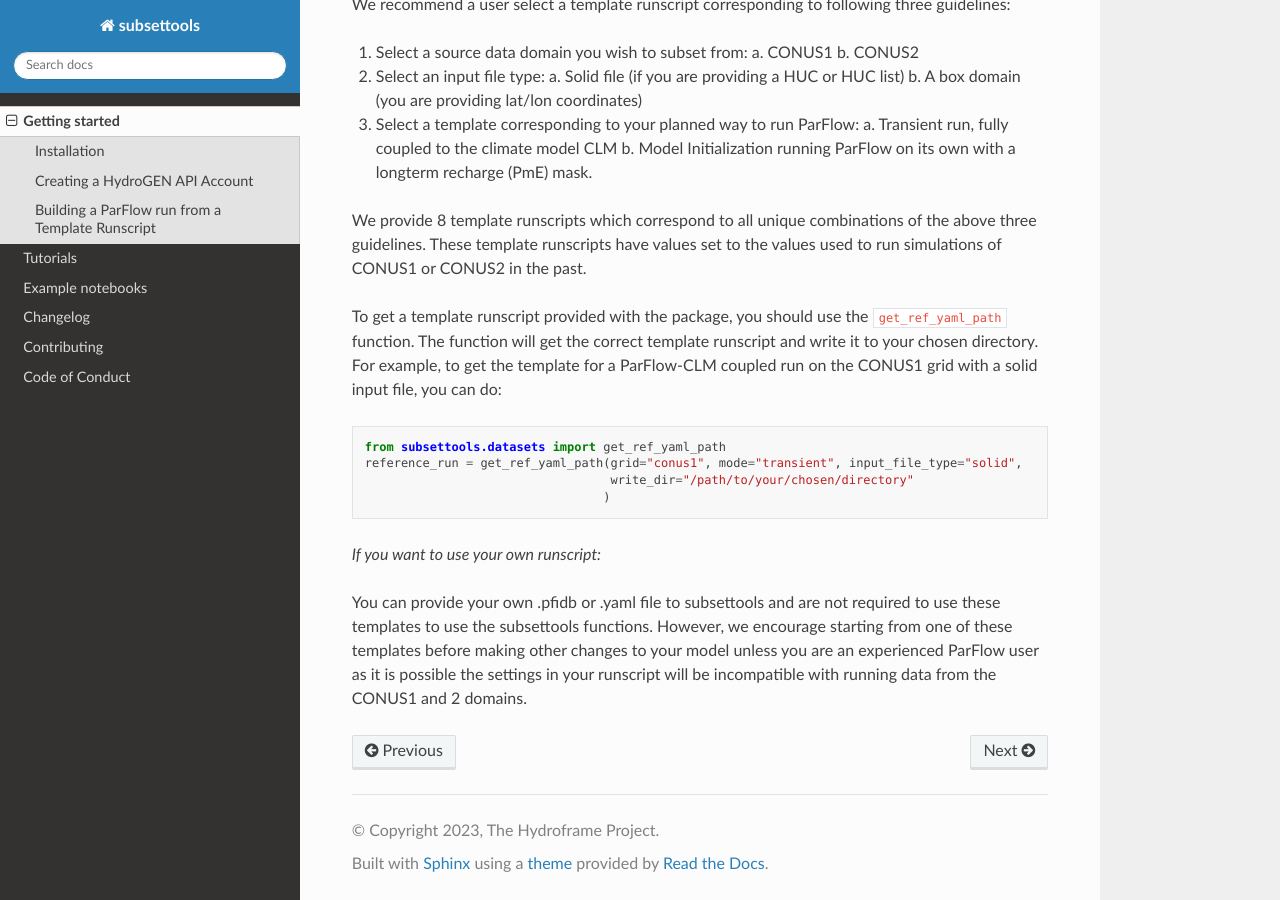
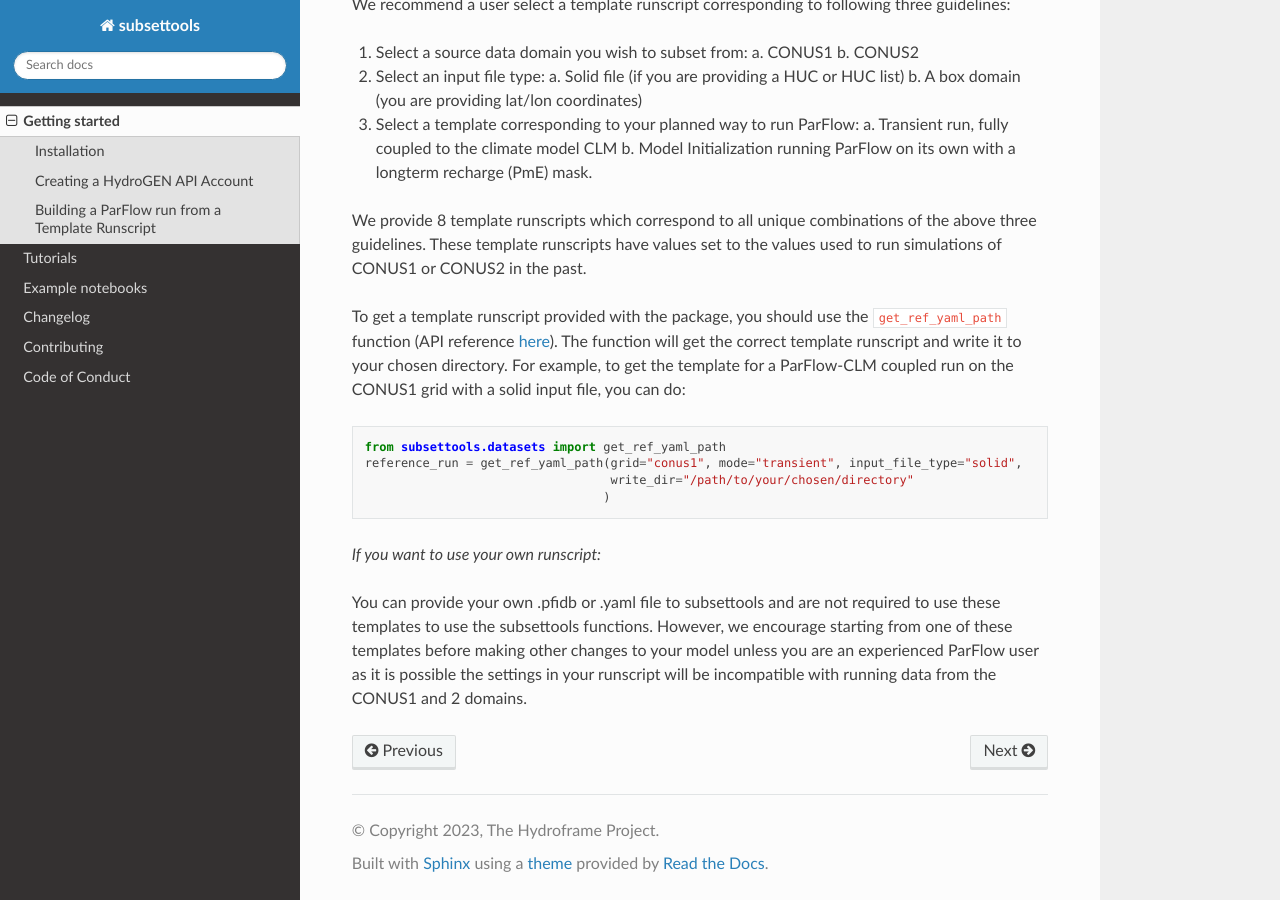
Before and after one commit to hydroframe/subsettools, a Sphinx documentation site: the page built from docs/getting_started.md, in a window 1280 px wide and 900 px high, scrolled down 1454 px. Built offline with Sphinx 7.4.7 and the Read the Docs theme 2.0.0, drawn with Linux system fonts in a browser that asks for light colours; pages that are not in the unit, such as notebooks, are missing from menus.

Commit message:
Update getting_started.md

````diff
--- a/docs/getting_started.md
+++ b/docs/getting_started.md
@@ -70,7 +70,7 @@
 We provide 8 template runscripts which correspond to all unique combinations of the above three guidelines.
 These template runscripts have values set to the values used to run simulations of CONUS1 or CONUS2 in the past.
 
-To get a template runscript provided with the package, you should use the `get_ref_yaml_path` function. The function will get the correct template runscript and write it to your chosen directory. For example, to get the template for a ParFlow-CLM coupled run on the CONUS1 grid with a solid input file, you can do:
+To get a template runscript provided with the package, you should use the `get_ref_yaml_path` function (API reference [here](https://hydroframesubsettools.readthedocs.io/en/edit-docs/autoapi/subsettools/datasets/index.html#subsettools.datasets.get_ref_yaml_path)). The function will get the correct template runscript and write it to your chosen directory. For example, to get the template for a ParFlow-CLM coupled run on the CONUS1 grid with a solid input file, you can do:
 
 ```python
 from subsettools.datasets import get_ref_yaml_path
````
